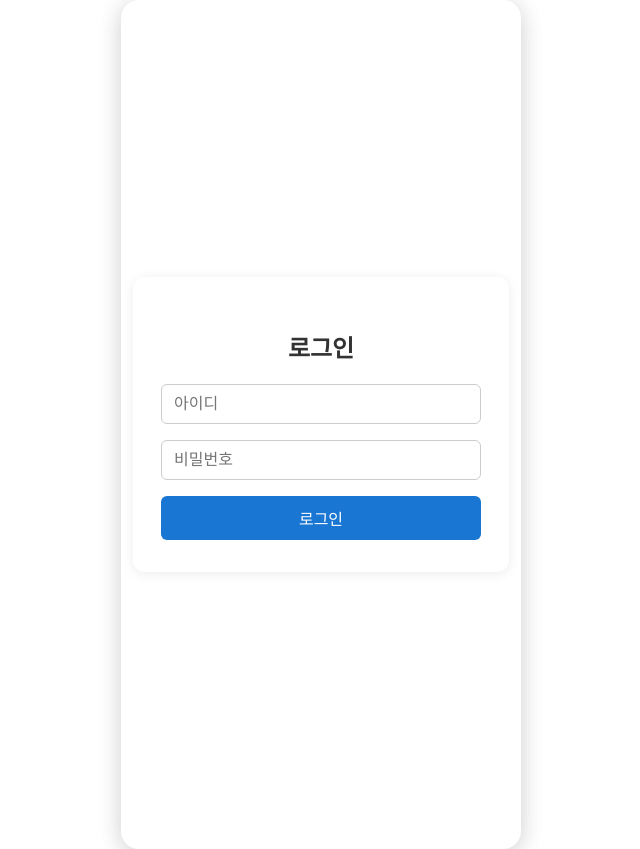
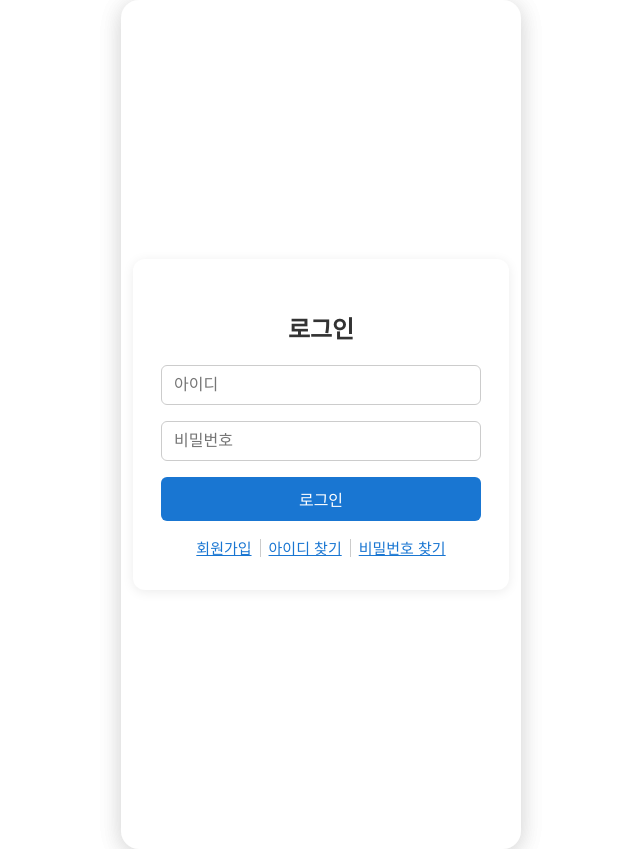
Before and after one commit to oyunojino/component_login_react, a React (Create React App) app: page /login in a window 1280 px wide. Shown: the whole page, without its empty margins (319-959 px from the left). Built offline with nearby package versions, Linux system fonts and the light colour scheme.

Commit message:
react-router-dom 의존성 추가

```diff
--- a/package.json
+++ b/package.json
@@ -9,6 +9,7 @@
     "@testing-library/user-event": "^13.5.0",
     "react": "^19.1.0",
     "react-dom": "^19.1.0",
+    "react-router-dom": "^7.6.3",
     "react-scripts": "5.0.1",
     "web-vitals": "^2.1.4"
   },
--- a/src/App.js
+++ b/src/App.js
@@ -1,11 +1,25 @@
 import "./App.css";
+import {
+  BrowserRouter as Router,
+  Routes,
+  Route,
+  Navigate,
+  useNavigate,
+} from "react-router-dom";
 import Login from "./layout/Login";
+import Register from "./layout/Register";
 
 function App() {
   return (
-    <div className="App">
-      <Login />
-    </div>
+    <Router>
+      <div className="App">
+        <Routes>
+          <Route path="/login" element={<Login />} />
+          <Route path="/register" element={<Register />} />
+          <Route path="*" element={<Navigate to="/login" replace />} />
+        </Routes>
+      </div>
+    </Router>
   );
 }
 
--- a/src/layout/Login.js
+++ b/src/layout/Login.js
@@ -1,9 +1,11 @@
 import React, { useState } from "react";
+import { useNavigate } from "react-router-dom";
 
 function Login() {
   const [account, setAccunt] = useState("");
   const [password, setPassword] = useState("");
   const [error, setError] = useState("");
+  const navigate = useNavigate();
 
   const handleLogin = (e) => {
     e.preventDefault();
@@ -13,6 +15,24 @@ function Login() {
     }
     setError("");
     alert(`로그인 시도: ${account}`);
+  };
+
+  // 텍스트 버튼 스타일
+  const textBtnStyle = {
+    background: "none",
+    border: "none",
+    color: "#1976d2",
+    cursor: "pointer",
+    padding: 0,
+    margin: "0 8px",
+    fontSize: "15px",
+    textDecoration: "underline",
+  };
+  const dividerStyle = {
+    height: "18px",
+    width: "1px",
+    background: "#ccc",
+    alignSelf: "center",
   };
 
   return (
@@ -33,6 +53,38 @@ function Login() {
         />
         {error && <div className="error-message">{error}</div>}
         <button type="submit">로그인</button>
+        <div
+          style={{
+            display: "flex",
+            justifyContent: "center",
+            alignItems: "center",
+            marginTop: 16,
+          }}
+        >
+          <button
+            type="button"
+            style={textBtnStyle}
+            onClick={() => navigate("/register")}
+          >
+            회원가입
+          </button>
+          <div style={dividerStyle} />
+          <button
+            type="button"
+            style={textBtnStyle}
+            onClick={() => alert("아이디 찾기 기능은 준비 중입니다.")}
+          >
+            아이디 찾기
+          </button>
+          <div style={dividerStyle} />
+          <button
+            type="button"
+            style={textBtnStyle}
+            onClick={() => alert("비밀번호 찾기 기능은 준비 중입니다.")}
+          >
+            비밀번호 찾기
+          </button>
+        </div>
       </form>
     </div>
   );
```
Also changed, not shown: 1 other file (tests, documents, lock files or other folders).
